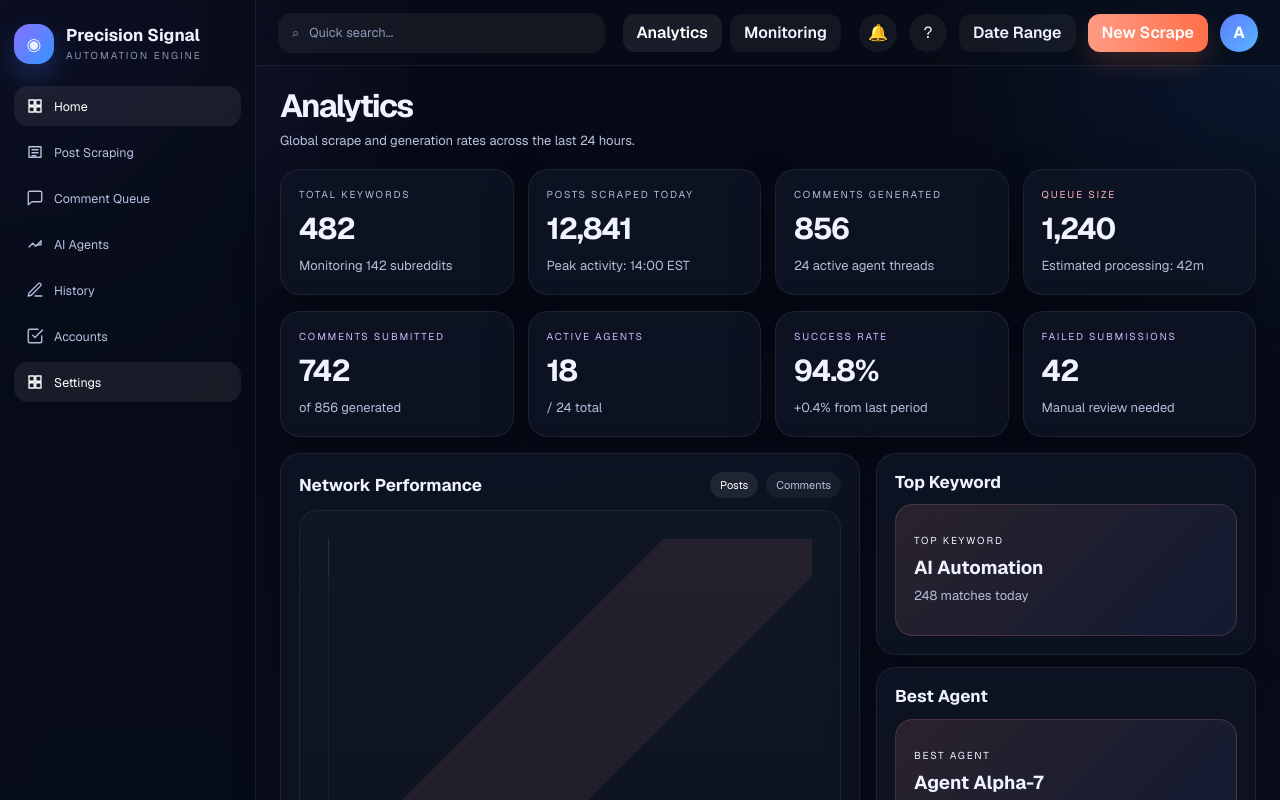
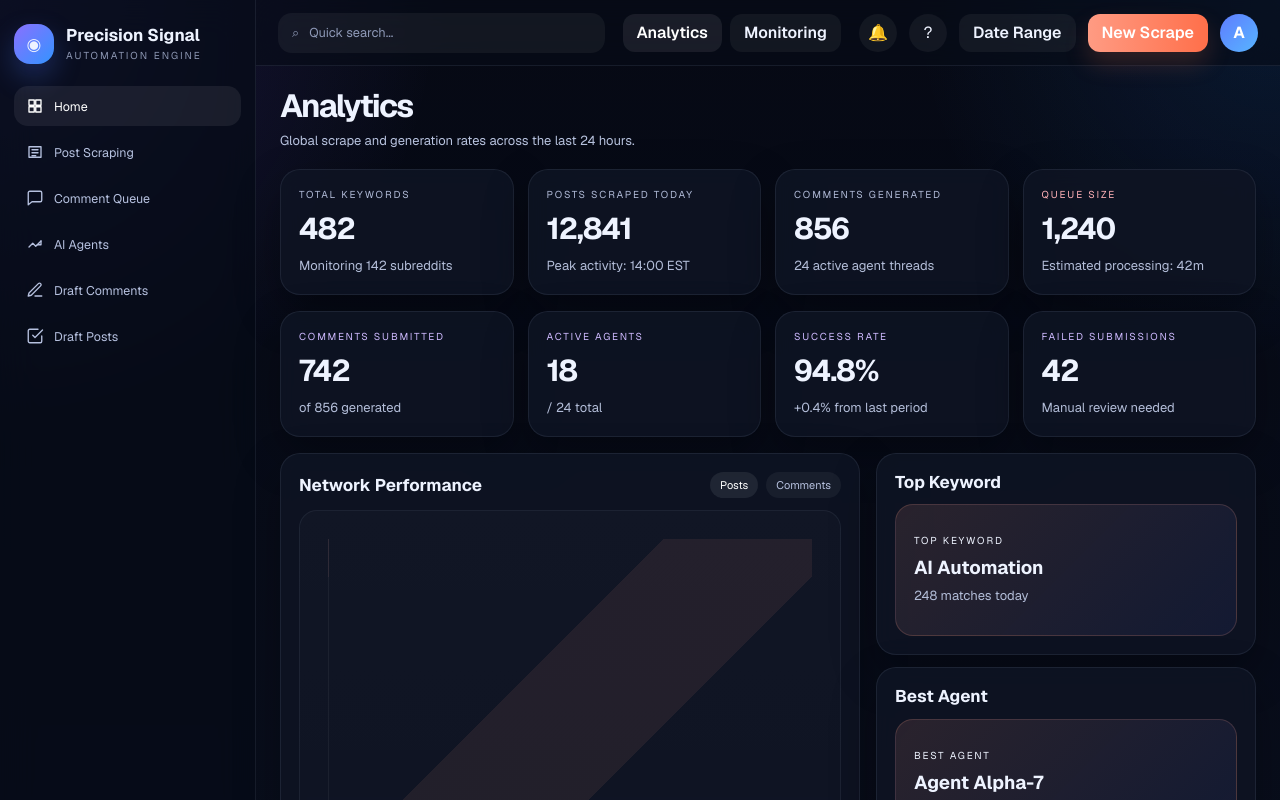
Before and after one commit to Jay-1410/Reddit-Automation, a Next.js app: page / in a window 1280 px wide. Shown: the top 800 px of the page. Built offline with nearby package versions, Linux system fonts and the light colour scheme.

Commit message:
Trim sidebar navigation

```diff
--- a/src/app/data.js
+++ b/src/app/data.js
@@ -3,9 +3,8 @@ export const navItems = [
   { label: "Post Scraping", href: "/scraped-posts", icon: "posts" },
   { label: "Comment Queue", href: "/approval-queue", icon: "comment" },
   { label: "AI Agents", href: "/deliver-agents", icon: "trend" },
-  { label: "History", href: "/draft-comments", icon: "draft" },
-  { label: "Accounts", href: "/draft-posts", icon: "approval" },
-  { label: "Settings", href: "/", icon: "grid" },
+  { label: "Draft Comments", href: "/draft-comments", icon: "draft" },
+  { label: "Draft Posts", href: "/draft-posts", icon: "approval" },
 ];
 
 export const dashboardStats = [
```
